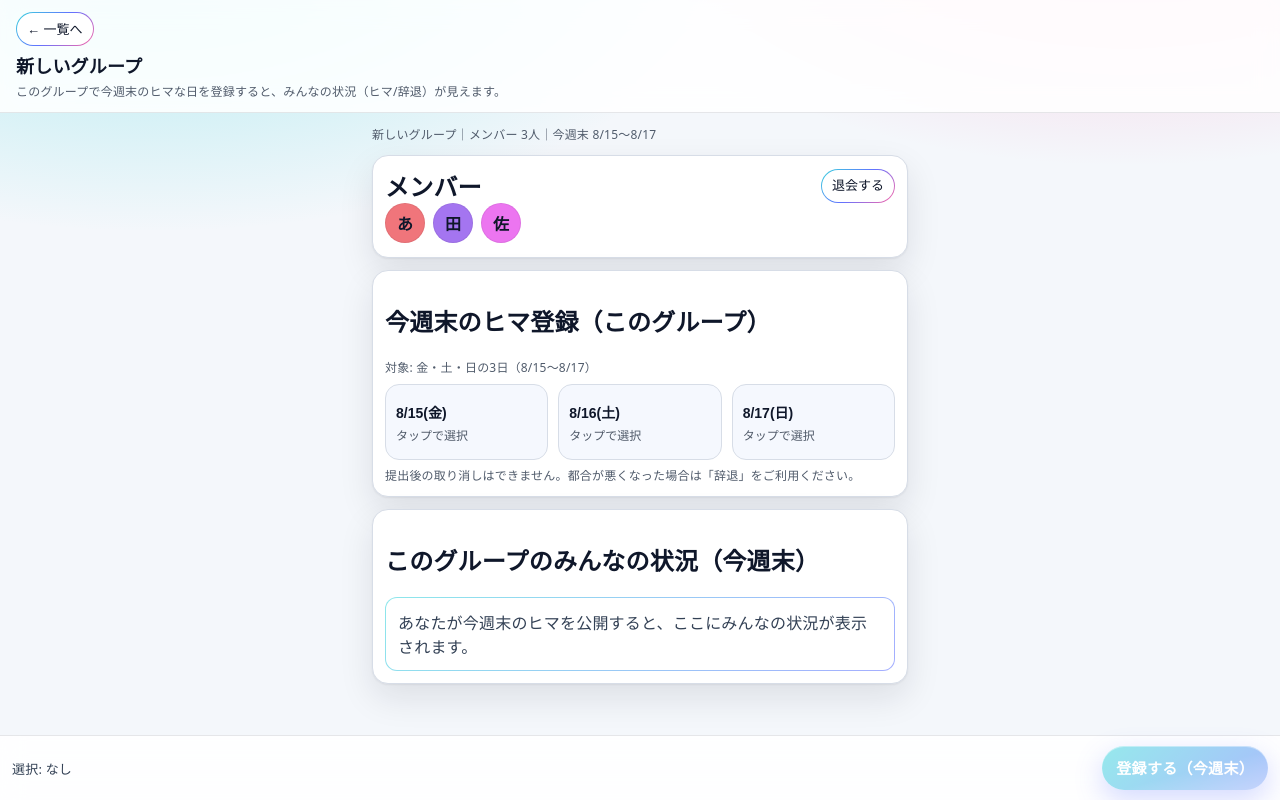
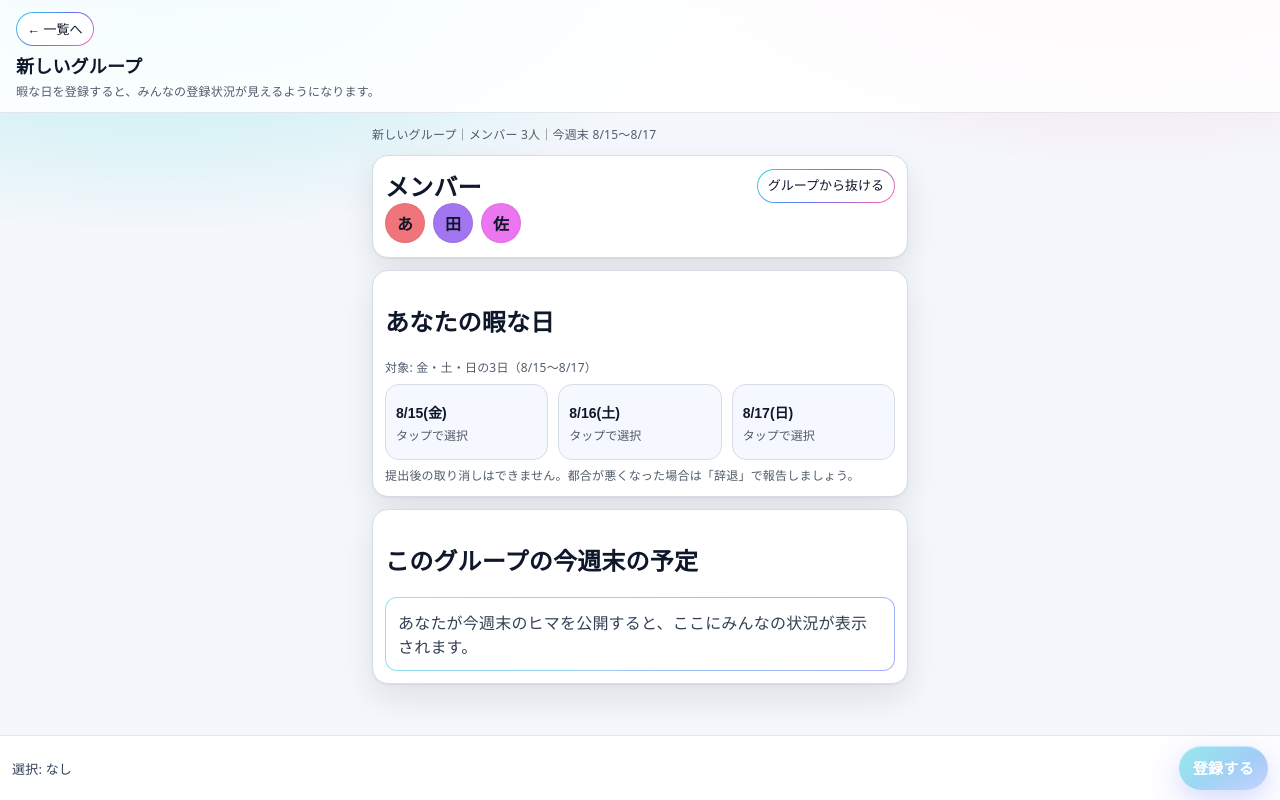
Before and after one commit to ymdtkc/irukana-app, a website: page index.html in a window 1280 px wide. Both pictures are taken after a click on the button "＋ 新しいグループ". Drawn offline with Linux system fonts and the light colour scheme.

Commit message:
Update index.html

```diff
--- a/index.html
+++ b/index.html
@@ -315,7 +315,7 @@
       root.innerHTML = `
         <header>
           <h1 id="appTitle">グループ一覧</h1>
-          <p id="appSubtitle">グループをタップすると詳細。空き登録は詳細画面で行います。</p>
+          <p id="appSubtitle">暇な日をグループごとに公開設定できます。</p>
         </header>
         <main class="container">
           <section class="stack" id="listBody"></section>
@@ -350,7 +350,7 @@
         card.innerHTML = `
           <div class="group-title">${g.name}</div>
           <div class="kv">メンバー ${g.members.length}人</div>
-          <div class="kv">あなたの今週末: <span class="chip ${unlocked?'on':'off'}">${unlocked?'公開中':'未登録'}</span></div>
+          <div class="kv">あなたの予定: <span class="chip ${unlocked?'on':'off'}">${unlocked?'公開中':'未登録'}</span></div>
         `;
         const go = () => {
           const url = new URL(location.href); url.searchParams.set('group', g.id); history.pushState({}, '', url.toString()); renderDetailPage(root, g.id, thisMonday);
@@ -375,7 +375,7 @@
             <div style="flex:1"></div>
           </div>
           <h1 id="appTitle" style="margin-top:8px">${g.name}</h1>
-          <p id="appSubtitle">このグループで今週末のヒマな日を登録すると、みんなの状況（ヒマ/辞退）が見えます。</p>
+          <p id="appSubtitle">暇な日を登録すると、みんなの登録状況が見えるようになります。</p>
         </header>
         <main class="container">
           <section class="stack">
@@ -384,20 +384,20 @@
             <div id="membersCard" class="card">
               <div class="row" style="align-items:center;">
                 <h2 style="margin:0">メンバー</h2>
-                <button class="btn ghost small" id="leaveBtn" aria-label="このグループを退会する">退会する</button>
+                <button class="btn ghost small" id="leaveBtn" aria-label="このグループから抜ける">グループから抜ける</button>
               </div>
               <div id="memberStrip" class="member-strip" aria-label="メンバー一覧（アイコンのみ）"></div>
             </div>
 
             <div class="card">
-              <h2>今週末のヒマ登録（このグループ）</h2>
+              <h2>あなたの暇な日</h2>
               <div class="subtle">対象: 金・土・日の3日（${weekendRangeLabelByMonday(baseMonday)}）</div>
               <div id="dayChips" class="chips" style="margin-top:8px"></div>
-              <div class="subtle" style="margin-top:6px">提出後の取り消しはできません。都合が悪くなった場合は「辞退」をご利用ください。</div>
+              <div class="subtle" style="margin-top:6px">提出後の取り消しはできません。都合が悪くなった場合は「辞退」で報告しましょう。</div>
             </div>
 
             <div id="peopleCard" class="card">
-              <h2>このグループのみんなの状況（今週末）</h2>
+              <h2>このグループの今週末の予定</h2>
               <div id="peopleContent"></div>
             </div>
           </section>
@@ -405,7 +405,7 @@
 
         <div id="actionBar" class="action-bar">
           <div id="selSummary" class="summary">選択: なし</div>
-          <button id="submitBtn" class="btn primary" disabled>登録する（今週末）</button>
+          <button id="submitBtn" class="btn primary" disabled>登録する</button>
         </div>
       `;
 
@@ -466,7 +466,7 @@
           if (isSubmitted) {
             chip.classList.add('submitted');
             if (isWithdrawn) { chip.classList.add('withdrawn'); state.textContent = '辞退済'; }
-            else { state.textContent = '提出済'; }
+            else { state.textContent = '登録済'; }
             chip.disabled = true;
           } else {
             chip.classList.add('selectable');
@@ -549,7 +549,7 @@
             </div>
             <div class="people-list">
               <div class="section">
-                <div class="section-title">ヒマな人</div>
+                <div class="section-title">空いてる人</div>
                 <div id="free-${key}"></div>
               </div>
               <div class="section" id="withdraw-section-${key}" style="display:${withdrawn?'block':'none'}">
```
